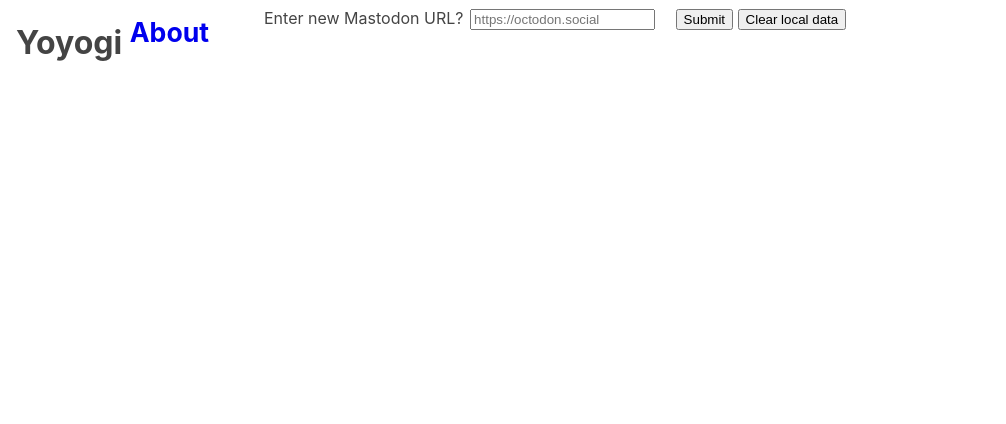
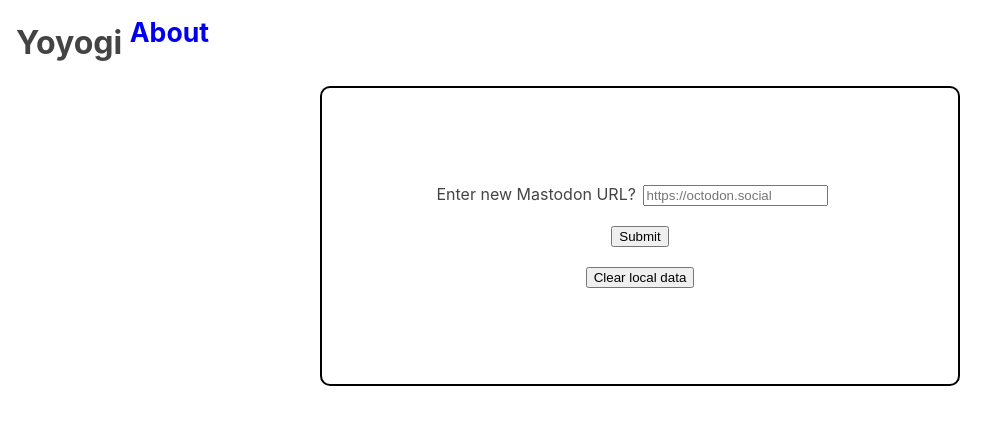
Before and after one commit to fasiha/yoyogi, a Next.js app: page / in a window 1280 px wide. Shown: the top 424 px of the page, without its empty margins (0-1006 px from the left). Built offline with nearby package versions, Linux system fonts and the light colour scheme.

Commit message:
Changed the design of login section

```diff
--- a/components/components.tsx
+++ b/components/components.tsx
@@ -30,7 +30,7 @@ function Login({ initialUrl, loggedIn, submit, switchServer }: LoginProps) {
   }, [initialUrl]);
 
   return (
-    <div className={styles["login-box"]}>
+    <div className={loggedIn ? styles["login-box0"] : styles["login-box"]}>
       {loggedIn ? (
         <>
           Logged into {url}.{" "}
@@ -288,7 +288,9 @@ export function Yoyogi() {
           </Link>
         </sup>
       </h1>
-      <Login {...loginProps} />
+      <div className={styles["login-div"]}>
+        <Login {...loginProps} />
+      </div>
       {account && megalodon && author && (
         <div className={styles["follows-and-threads"]}>
           <FollowsList
--- a/styles/components.module.css
+++ b/styles/components.module.css
@@ -1,6 +1,31 @@
+.login-div {
+  width: 100vw;
+  display: flex;
+  justify-content: center;
+  align-items: center;
+}
 .login-box {
   margin: 0.5em;
+  height: 30vh;
+  width: 50vw;
+  min-height: 300px;
+  min-width: 450px;
+  display: flex;
+  flex-direction: column;
+  justify-content: center;
+  align-items: center;
+  gap: 20px;
+  border: 2px solid black;
+  border-radius: 10px;
 }
+
+.login-box0 {
+  margin: 0.5em;
+  padding: 2em;
+  border: 2px solid black;
+  border-radius: 10px;
+}
+
 .login-box label {
   padding-right: 1em;
 }
@@ -34,10 +59,8 @@
 }
 
 main.griddy-main {
-  display: grid;
-  grid-template-columns: 20vw 80vw;
-  grid-template-rows: auto minmax(0, 1fr);
-  max-height: 100vh;
+  display: flex;
+  flex-direction: column;
 }
 
 .griddy-main h1 {
```
